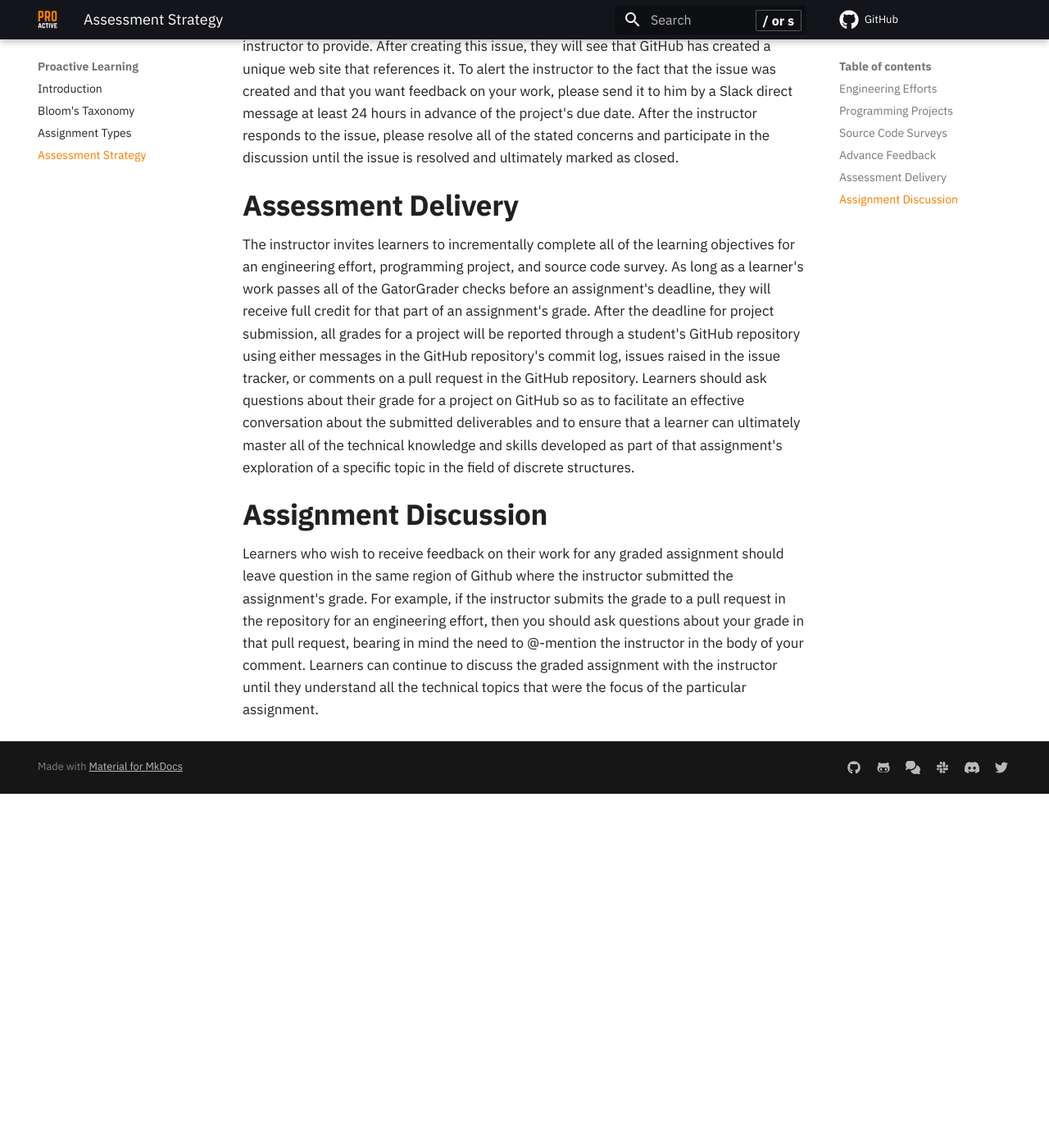
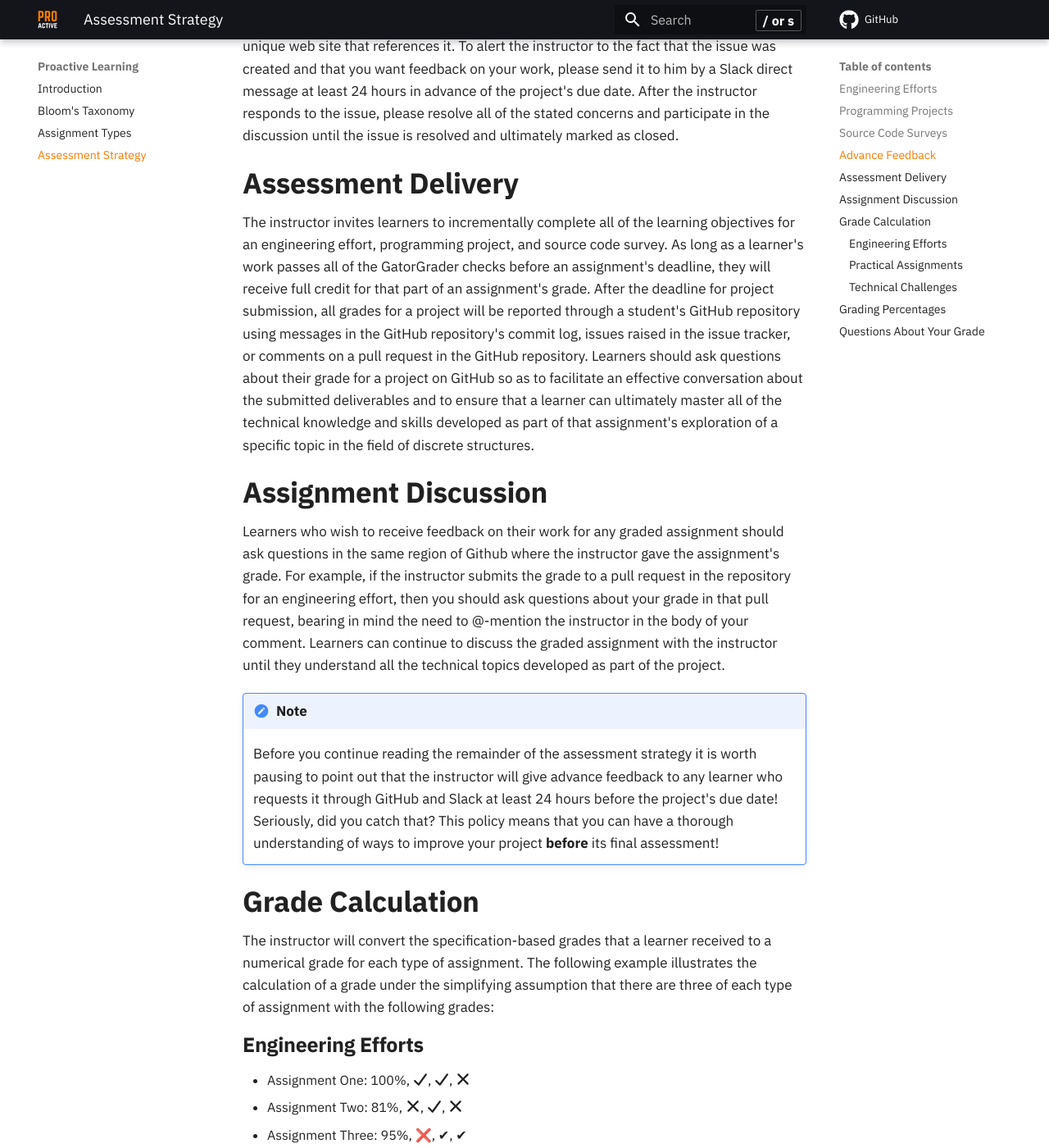
Before and after one commit to ProactiveProgrammers/www.proactiveprogrammers.com, an MkDocs documentation site: the page built from docs/proactive-learning/assessment-strategy.md, in a window 1280 px wide and 1400 px high, scrolled down 2906 px. Shown: the whole window at 82% size. Built offline with MkDocs 1.6.1 and Material for MkDocs 9.7.7, drawn with Linux system fonts in a browser that asks for light colours; comment, search, counter and statistics services are not loaded; before the commit the page ends 3874 px from its top, so only the background shows below that; some of the changed text lies outside the part shown.

Commit message:
feat: Revise several sections in the assessment-strategy.md.

````diff
--- a/docs/proactive-learning/assessment-strategy.md
+++ b/docs/proactive-learning/assessment-strategy.md
@@ -31,30 +31,28 @@
 Leveraging the principles of [specification-based
 grading](https://www.amazon.com/Specifications-Grading-Restoring-Motivating-Students/dp/1620362422),
 the grade that a learner receives on an engineering effort will be based on
-whether or not it meets the standards for technical work in the fields of
+whether or not it meets the standards for technical work in the field of
 discrete structures. Instead of receiving a single numerical or letter grade for
-this assignment, the grade for an engineering effort will have the following
-components:
+this assignment, the grade for an engineering effort will have these parts:
 
 - **Percentage of Correct GatorGrader Checks Ranging Between 0 and 100**: The
   submitted Python program must pass all of GatorGrader's checks by, for
   instance, ensuring that it produces the correct output and has all of the
-  required characteristics. The technical writing must pass all of
-  GatorGrader's checks about, for instance, the length of its output and its
-  use of the required Markdown language features for technical writing. For
-  this component of the grade for an engineering effort, the project will
-  receive a percentage, ranging from 0 to 100, that corresponds to the
-  percentage of GatorGrader checks that automatically pass inside of a GitHub
-  Actions build.
+  required characteristics. The technical writing must pass all of GatorGrader's
+  checks about, for instance, the length of its output and its use of the
+  required Markdown language features for technical writing. For this component
+  of the grade for an engineering effort, the project will receive a percentage,
+  ranging from 0 to 100, that corresponds to the percentage of GatorGrader
+  checks that automatically pass inside of a GitHub Actions build.
 
 - **Technical Writing Mastery of Either :fontawesome-solid-check: or
   :fontawesome-solid-times:**: The responses to the technical writing questions
-  will receive a :fontawesome-solid-check: when they reveal a mastery of
-  technical writing skills. To receive a checkmark grade, the submitted writing
-  should have correct spelling, grammar, punctuation, and formatting in
-  addition to following the rules of the Markdown language. The technical
-  writing will receive a checkmark grade if the build report from GitHub
-  Actions reveals no detected mistakes in the technical writing.
+  will receive a checkmark when they reveal a mastery of technical writing
+  skills. To receive a checkmark grade, the submitted writing should have
+  correct spelling, grammar, punctuation, and formatting in addition to
+  following the rules of the Markdown language. The technical writing will
+  receive a checkmark grade if the build report from GitHub Actions reveals no
+  detected mistakes in the technical writing.
 
 - **GitHub Actions Build Status of Either :fontawesome-solid-check: or
   :fontawesome-solid-times::** Since additional checks on the Python source
@@ -70,11 +68,11 @@
 
 - **Overall Technical Knowledge and Skill Mastery of Either
   :fontawesome-solid-check: or :fontawesome-solid-times:**: An engineering
-  effort will also receive a checkmark grade when the content of the GitHub
+  effort will also receive a checkmark grade when the contents of the GitHub
   repository reveals the mastery of the technical knowledge and skills developed
-  during the completion of the project. As a part of this grade, the instructor
-  will assess aspects of the project including, but not limited to, the
-  demonstration of the mastery of the specific
+  during the completion of the project. As a part of this assessment, the
+  instructor will evaluate aspects of the project including, but not limited to,
+  the demonstration of the mastery of the specific
   [technical](../../proactive-skills/technical-skills/introduction-technical-skills/)
   and
   [professional](../../proactive-skills/professional-skills/introduction-professional-skills/)
@@ -130,15 +128,15 @@
 
 ## Assessment Delivery
 
-The instructor invites learners to incrementally complete all of the
-learning objectives for an engineering effort, programming project, and source
-code survey. As long as a learner's work passes all of the GatorGrader checks
-before an assignment's deadline, they will receive full credit for that part of
-an assignment's grade. After the deadline for project submission, all grades for
-a project will be reported through a student's GitHub repository using either
-messages in the GitHub repository's commit log, issues raised in the issue
-tracker, or comments on a pull request in the GitHub repository. Learners should
-ask questions about their grade for a project on GitHub so as to facilitate an
+The instructor invites learners to incrementally complete all of the learning
+objectives for an engineering effort, programming project, and source code
+survey. As long as a learner's work passes all of the GatorGrader checks before
+an assignment's deadline, they will receive full credit for that part of an
+assignment's grade. After the deadline for project submission, all grades for a
+project will be reported through a student's GitHub repository using messages in
+the GitHub repository's commit log, issues raised in the issue tracker, or
+comments on a pull request in the GitHub repository. Learners should ask
+questions about their grade for a project on GitHub so as to facilitate an
 effective conversation about the submitted deliverables and to ensure that a
 learner can ultimately master all of the technical knowledge and skills
 developed as part of that assignment's exploration of a specific topic in the
@@ -147,11 +145,104 @@
 ## Assignment Discussion
 
 Learners who wish to receive feedback on their work for any graded assignment
-should leave question in the same region of Github where the instructor
-submitted the assignment's grade. For example, if the instructor submits the
-grade to a pull request in the repository for an engineering effort, then you
-should ask questions about your grade in that pull request, bearing in mind the
-need to @-mention the instructor in the body of your comment. Learners can
-continue to discuss the graded assignment with the instructor until they
-understand all the technical topics that were the focus of the particular
-assignment.
+should ask questions in the same region of Github where the instructor gave the
+assignment's grade. For example, if the instructor submits the grade to a pull
+request in the repository for an engineering effort, then you should ask
+questions about your grade in that pull request, bearing in mind the need to
+@-mention the instructor in the body of your comment. Learners can continue to
+discuss the graded assignment with the instructor until they understand all the
+technical topics developed as part of the project.
+
+--8<-- "includes/admonitions/admonish-feedback.md"
+
+## Grade Calculation
+
+The instructor will convert the specification-based grades that a learner
+received to a numerical grade for each type of assignment. The following example
+illustrates the calculation of a grade under the simplifying assumption that
+there are three of each type of assignment with the following grades:
+
+### Engineering Efforts
+
+- Assignment One: 100%, :fontawesome-solid-check:, :fontawesome-solid-check:, :fontawesome-solid-times:
+- Assignment Two: 81%, :fontawesome-solid-times:, :fontawesome-solid-check:, :fontawesome-solid-times:
+- Assignment Three: 95%, ❌, ✔, ✔
+
+Laboratory Assignment Grade:
+
+- Assignment One:
+
+  ```
+  (100 + ((1+1+0)/3)*100)/200
+          0.833
+  ```
+
+- Assignment Two:
+
+  ```
+  (81 + ((0+1+0)/3)*100)/200
+         0.572
+  ```
+
+- Assignment Three:
+
+  ```
+  (95 + ((0+1+1)/3)*100)/200
+         0.808
+  ```
+
+- Overall:
+
+  ```
+  (0.833 + 0.572 + 0.808) / 3 * 100
+          73.767
+  ```
+
+### Practical Assignments
+
+- Assignment One: ✔
+- Assignment Two: ❌
+- Assignment Three: ❌
+
+- Overall:
+
+  ```
+  (1+0+0)/3 * 100
+        33.33
+  ```
+
+### Technical Challenges
+
+- Assignment One: ✔
+- Assignment Two: ✔
+- Assignment Three: ✔
+
+- Overall:
+
+  ```
+  (1+1+1)/3 * 100
+        100.00
+  ```
+
+## Grading Percentages
+
+- Technical Assessments: 10%
+- Midterm Examination: 10%
+- Final Examination: 10%
+- Technical Challenges: 10%
+- Practical Assignments: 30%
+- Laboratory Assignments: 30%
+
+Please note that these grading percentages supersede those originally specified
+in the course syllabus.
+
+## Questions About Your Grade
+
+Before asking the course instructor a question about the calculation of your
+either assignment grades or your overall grade, please make sure that you have
+already consulted the GitHub repository for each assignment to see your grades
+and then calculated your grade using this approach outlined in this document.
+The course instructor will use your calculations to support the discussion of
+any questions that you have about how to calculate either your grade for the
+technical challenges, laboratory assignments, and practical assignments or your
+overall grade for the course.
````
Also changed, not shown: other parts of docs/proactive-learning/assessment-strategy.md (+2 -2 lines).
